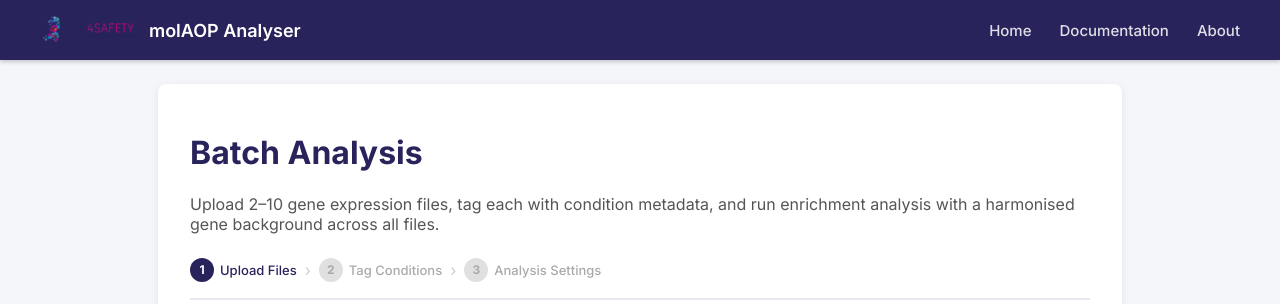
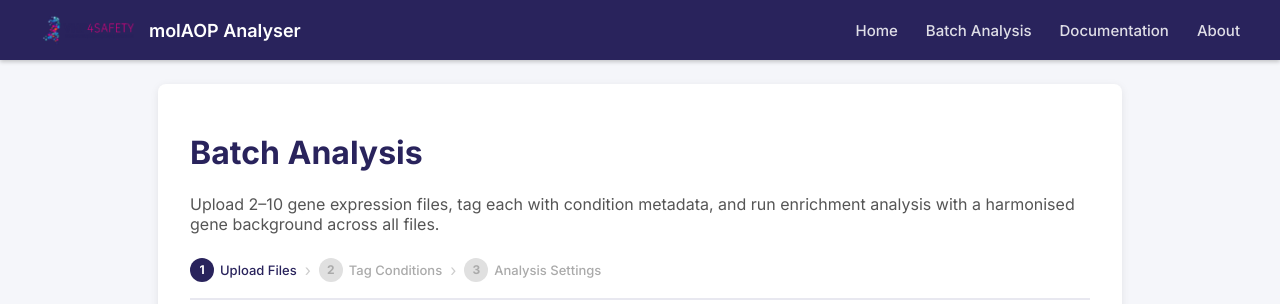
Before and after one commit to marvinm2/molAOP-analyser, a Flask app: page /batch in a window 1280 px wide. Shown: the top 304 px of the page. Run offline with Flask 3, Linux system fonts and the light colour scheme; parts of the project's set-up code (start-up, migrations or seed data) failed here and were passed over; some libraries are stand-ins or nearby versions.

Commit message:
feat(09-01): add Batch Analysis link to global nav bar
- Insert Batch Analysis li between Home and Documentation in site-nav__links
- Use url_for('batch_page') — no hardcoded /batch path

```diff
--- a/templates/base.html
+++ b/templates/base.html
@@ -20,6 +20,7 @@
             </a>
             <ul class="site-nav__links">
                 <li><a href="{{ url_for('index') }}">Home</a></li>
+                <li><a href="{{ url_for('batch_page') }}">Batch Analysis</a></li>
                 <li><a href="{{ url_for('documentation') }}">Documentation</a></li>
                 <li><a href="{{ url_for('about') }}">About</a></li>
             </ul>
```
